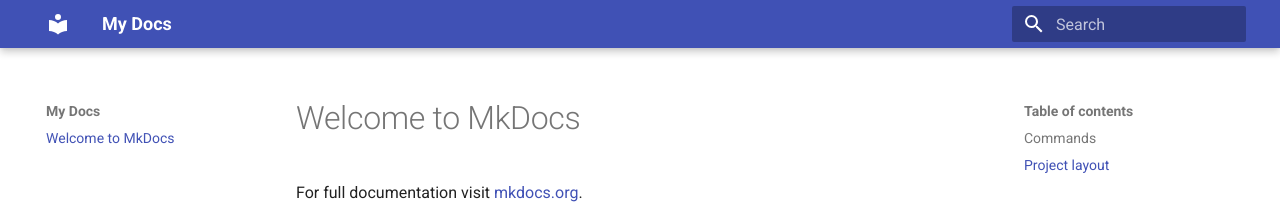
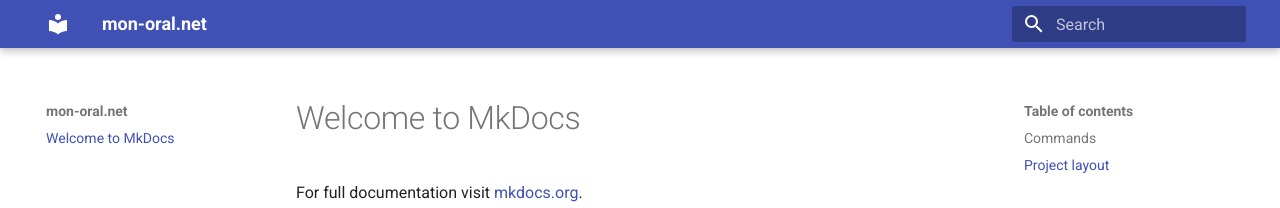
Before and after one commit to mon-oral/documentation, an MkDocs documentation site: the page built from docs/index.md, in a window 1280 px wide. Shown: the top 208 px of the page. Built offline with MkDocs 1.6.1 and Material for MkDocs 9.7.7, drawn with Linux system fonts in a browser that asks for light colours.

Commit message:
Update mkdocs.yml

```diff
--- a/mkdocs.yml
+++ b/mkdocs.yml
@@ -1,3 +1,3 @@
-site_name: My Docs
+site_name: mon-oral.net
 theme:
   name: material
```
